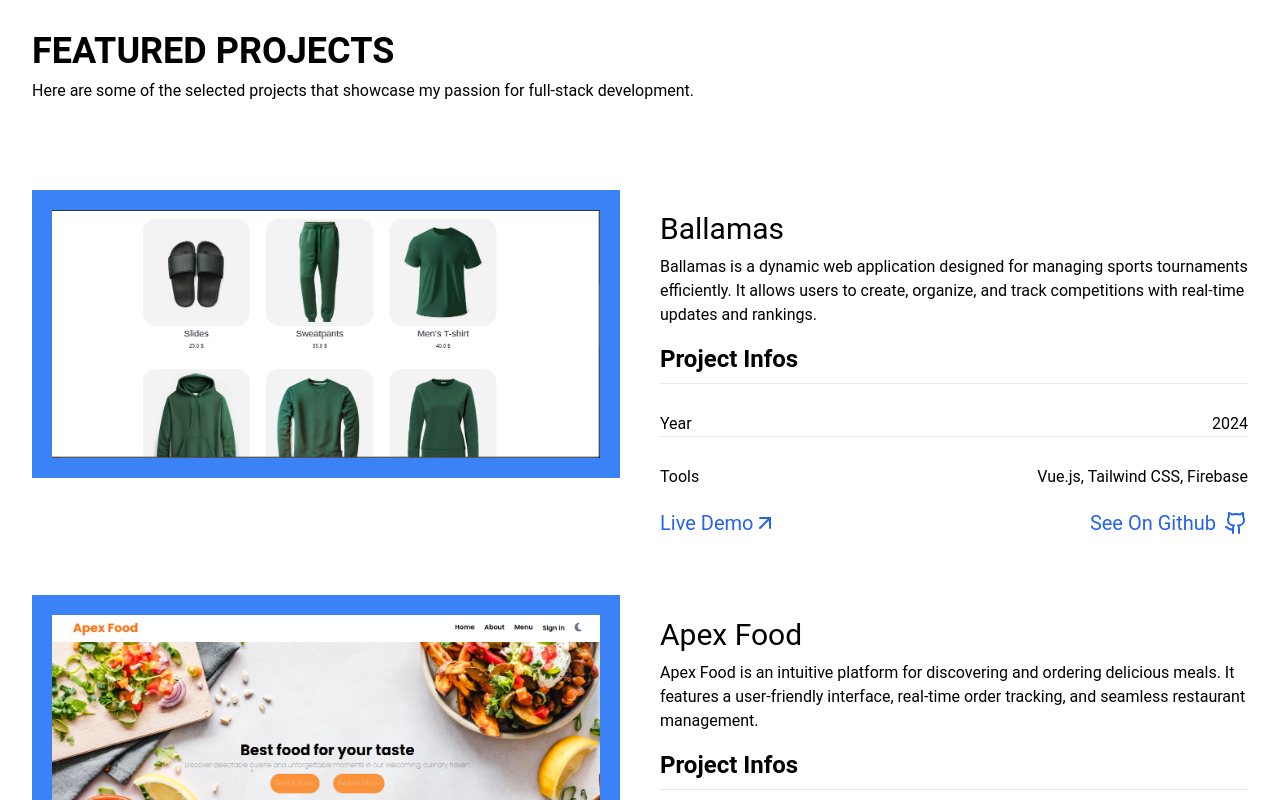
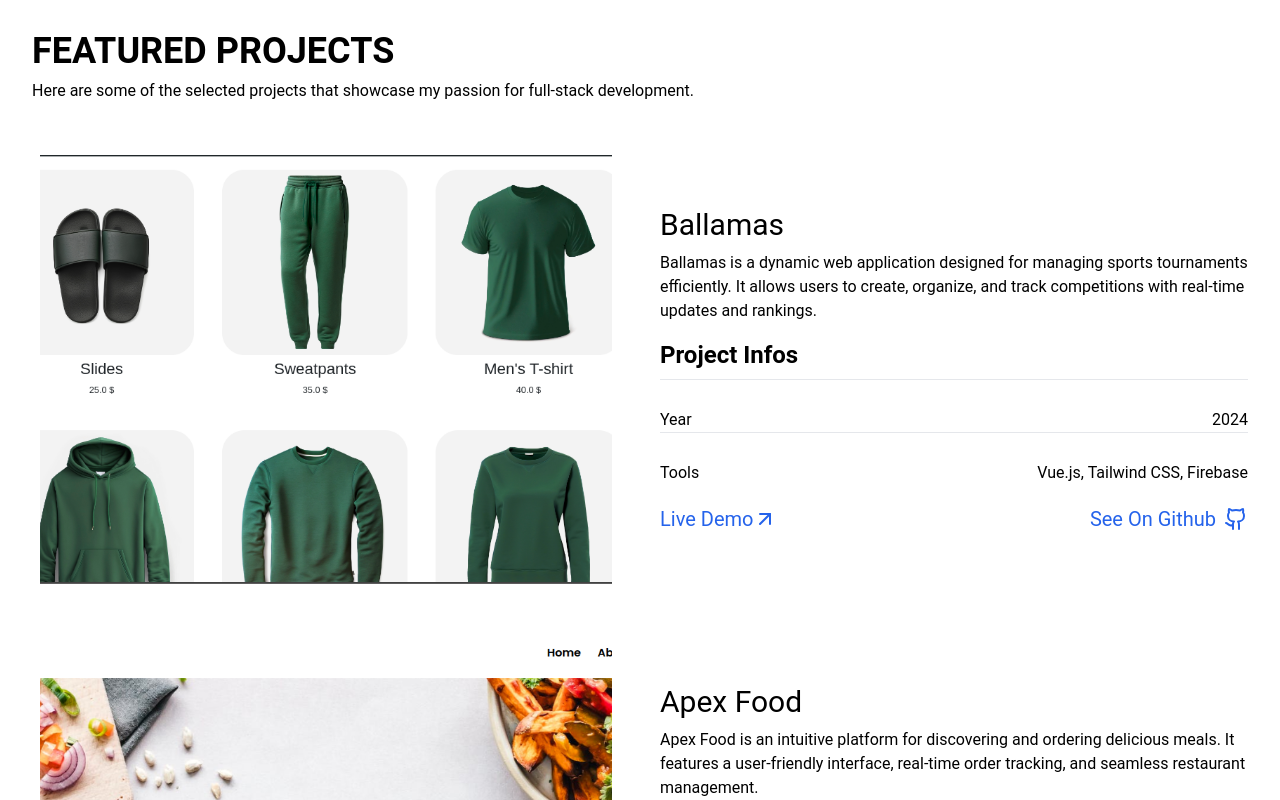
Before and after one commit to Lafiasabigado/Lafia-Portfolio, a Next.js app: page / in a window 1280 px wide. Shown: the part 920-1720 px from the top of the page. Built offline with nearby package versions, Linux system fonts and the light colour scheme.

Commit message:
projects

```diff
--- a/app/projects/page.tsx
+++ b/app/projects/page.tsx
@@ -49,15 +49,16 @@ const Projects = () => {
         <div className='max-w-7xl mx-auto px-4 sm:px-6 lg:px-8 pt-5'>
         {projects.map((project) => (
           <div key={project.id} className='items-center grid grid-cols-1 md:grid-cols-2 lg:grid-cols-2 gap-10'>
-                <div className='my-4 bg-blue-500 p-5 rounded-md transition-transform duration-300 ease-in-out hover:scale-105'>
+                <div className='my-4 p-2 rounded-lg transition-transform duration-300 ease-in-out hover:scale-105'>
                   <Image
                   src={project.image}
                   alt={project.name}
-                  width={700}
-                  height={1000}
+                  width={800}
+                  height={600}
+                  className="w-full h-auto rounded-lg object-cover aspect-[4/3]"
                    />
                 </div>
-                 <div className='pt-20'>
+                 <div className=''>
                     <h2 className='text-bold text-3xl'>{project.name}</h2>
                     <p className='dark:text-gray-300 py-2'>{project.description}</p>
                     <p className='text-2xl font-semibold dark:text-gray-300 py-2'>Project Infos</p>
```
